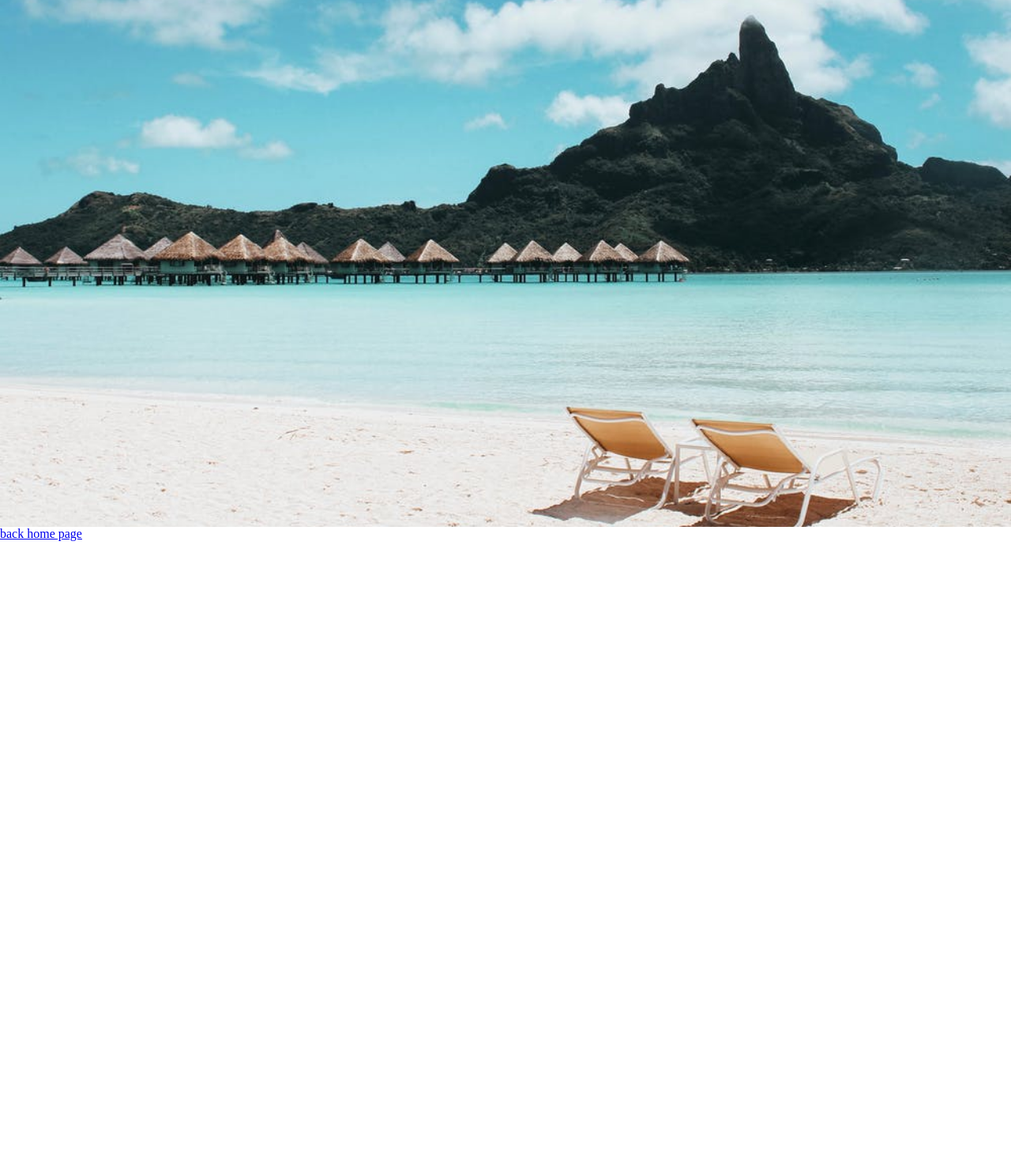
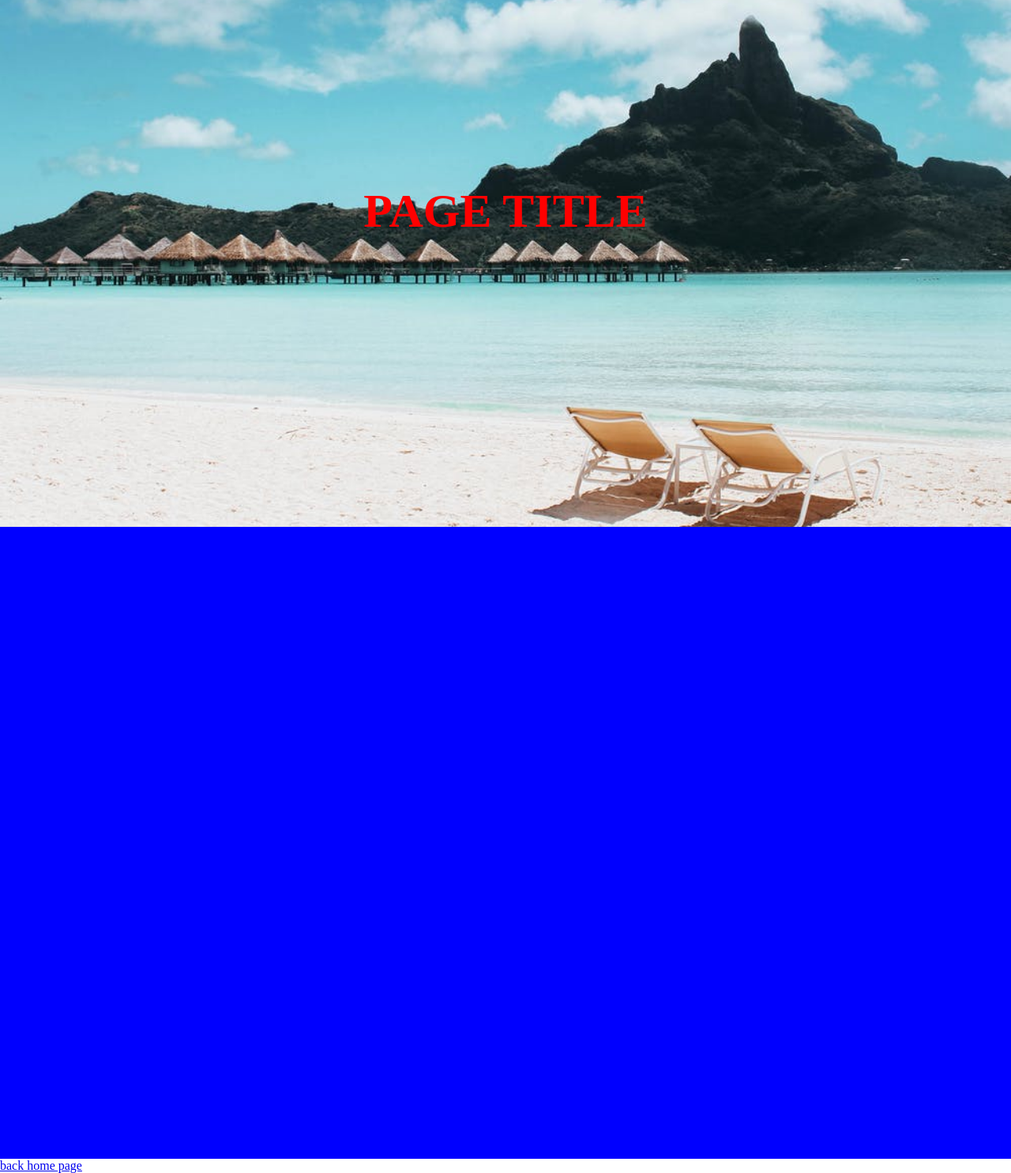
Before and after one commit to seth808rose/css-flexbox, a plain HTML site: page banner.html in a window 1280 px wide. Shown: the part 133-1618 px from the top of the page at 79% size. Before the commit the page ends 818 px from the top, so only its background shows below. Drawn offline with Linux system fonts and the light colour scheme.

Commit message:
added changes to CSS

```diff
--- a/banner.html
+++ b/banner.html
@@ -15,13 +15,20 @@
         background-position: center;
         background-size: cover;
         background-repeat: no-repeat;
+        background-attachment: fixed;
+        display: flex;
+        justify-content: center;
+        align-items: center;
       }
       h1 {
         text-transform: uppercase;
         font-size: 60px;
         color: red;
         text-align: center;
-
+      }
+      .banner {
+        min-height: 100vh;
+        background: blue;
       }
     </style>
   </head>
@@ -29,6 +36,7 @@
     <header class="hero">
       <h1>page title</h1>
     </header>
+    <div class="banner"></div>
     <a href="index.html">back home page</a>
   </body>
 </html>
--- a/styles.css
+++ b/styles.css
@@ -13,7 +13,6 @@
 }
 .box-1 {
   background: #581f18;
-  font-size: 65px;
 }
 .box-2 {
   background: #f0a202;
```
Also changed, not shown: index.html (+27 -7 lines).
